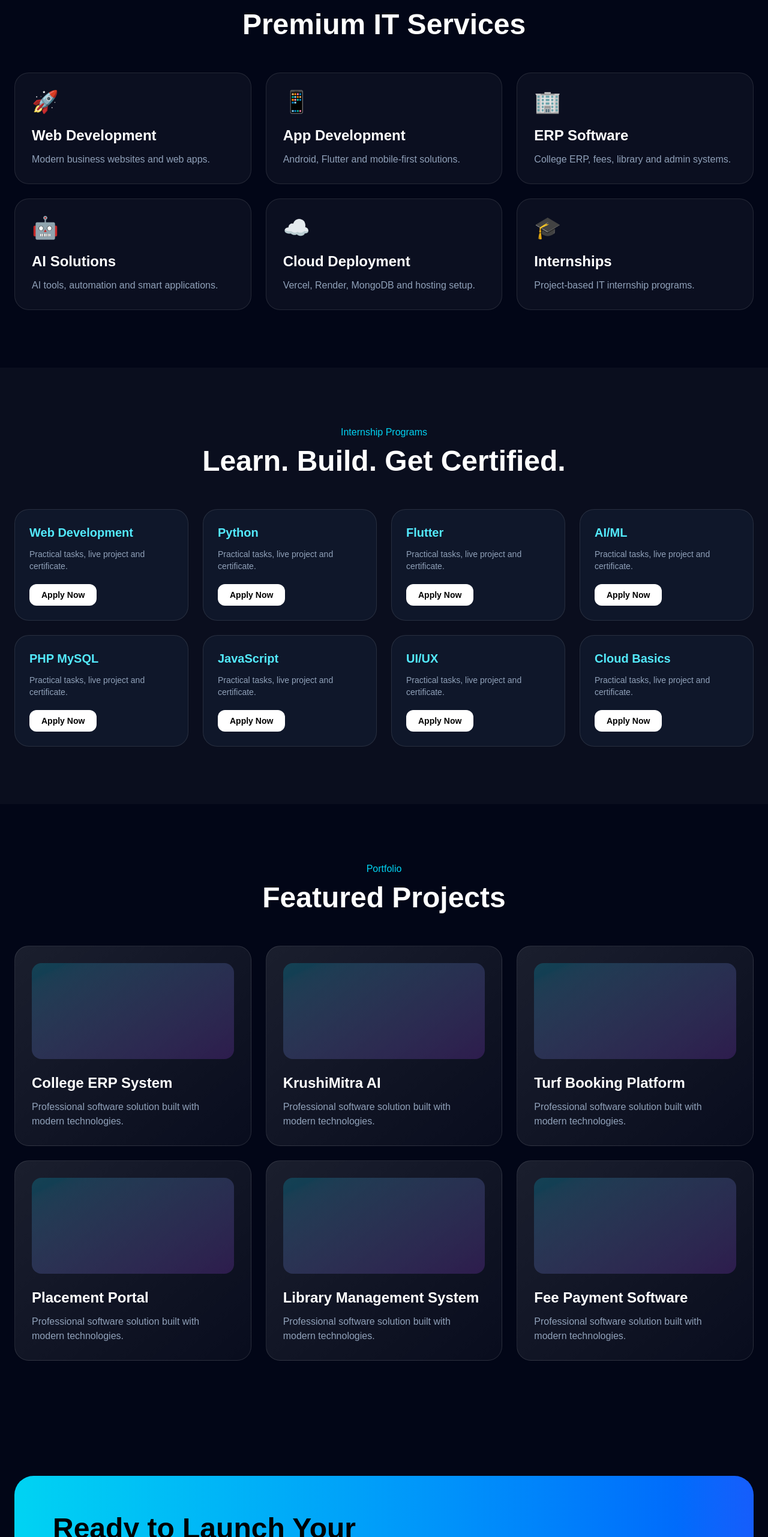
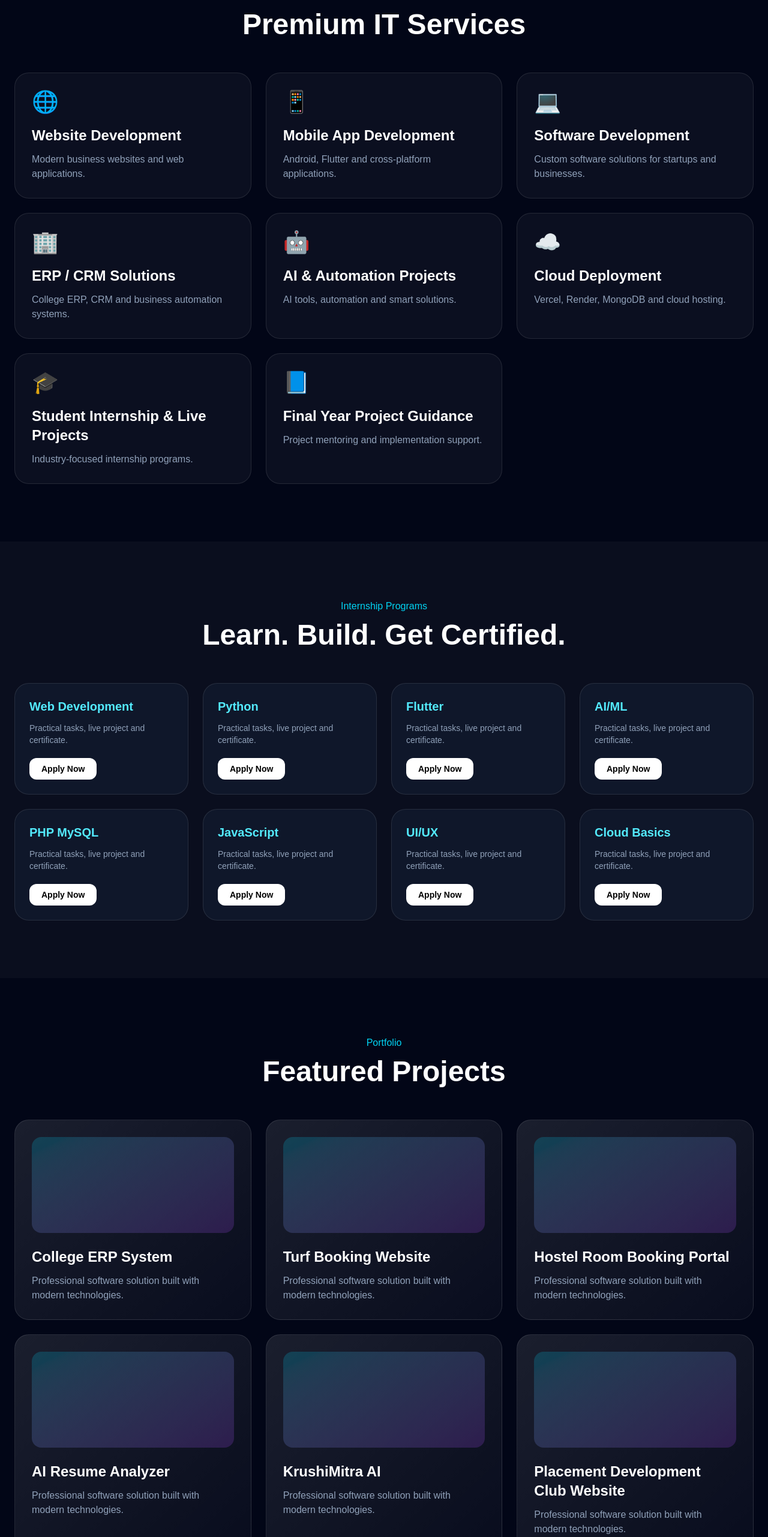
Before and after one commit to sam1427-2005/rudraksh-infotech, a Next.js app: page / in a window 1280 px wide. Shown: the part 923-3486 px from the top of the page at 60% size. Built offline with nearby package versions, Linux system fonts and the light colour scheme.

Commit message:
Upgrade Rudraksh Infotech company profile

```diff
--- a/src/app/page.js
+++ b/src/app/page.js
@@ -1,20 +1,24 @@
 export default function Home() {
 const services = [
-    ["🚀", "Web Development", "Modern business websites and web apps."],
-    ["📱", "App Development", "Android, Flutter and mobile-first solutions."],
-    ["🏢", "ERP Software", "College ERP, fees, library and admin systems."],
-    ["🤖", "AI Solutions", "AI tools, automation and smart applications."],
-    ["☁️", "Cloud Deployment", "Vercel, Render, MongoDB and hosting setup."],
-    ["🎓", "Internships", "Project-based IT internship programs."],
+  ["🌐", "Website Development", "Modern business websites and web applications."],
+  ["📱", "Mobile App Development", "Android, Flutter and cross-platform applications."],
+  ["💻", "Software Development", "Custom software solutions for startups and businesses."],
+  ["🏢", "ERP / CRM Solutions", "College ERP, CRM and business automation systems."],
+  ["🤖", "AI & Automation Projects", "AI tools, automation and smart solutions."],
+  ["☁️", "Cloud Deployment", "Vercel, Render, MongoDB and cloud hosting."],
+  ["🎓", "Student Internship & Live Projects", "Industry-focused internship programs."],
+  ["📘", "Final Year Project Guidance", "Project mentoring and implementation support."],
 ];
 
  const projects = [
   "College ERP System",
+  "Turf Booking Website",
+  "Hostel Room Booking Portal",
+  "AI Resume Analyzer",
   "KrushiMitra AI",
-    "Turf Booking Platform",
-    "Placement Portal",
-    "Library Management System",
-    "Fee Payment Software",
+  "Placement Development Club Website",
+  "Business Portfolio Websites",
+  "E-Commerce Platforms",
 ];
 
   return (
```
Also changed, not shown: 1 other file (tests, documents, lock files or other folders). Lines whose indentation alone changed are shown as unchanged.
